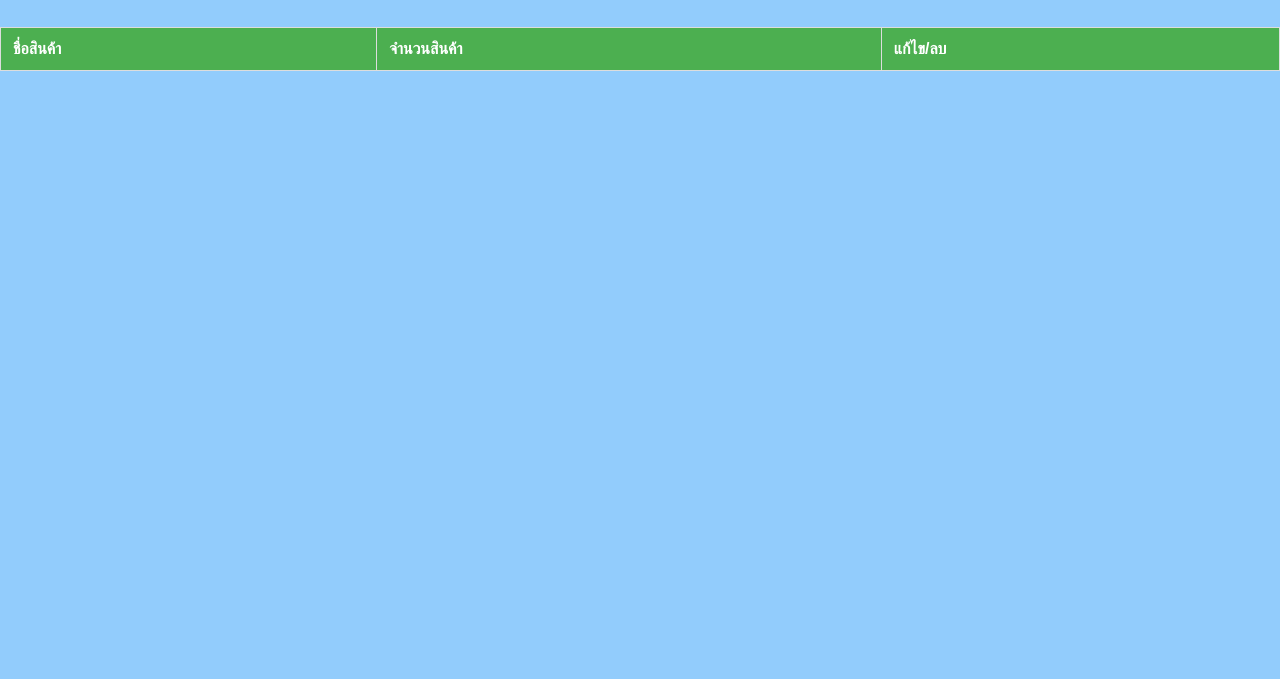
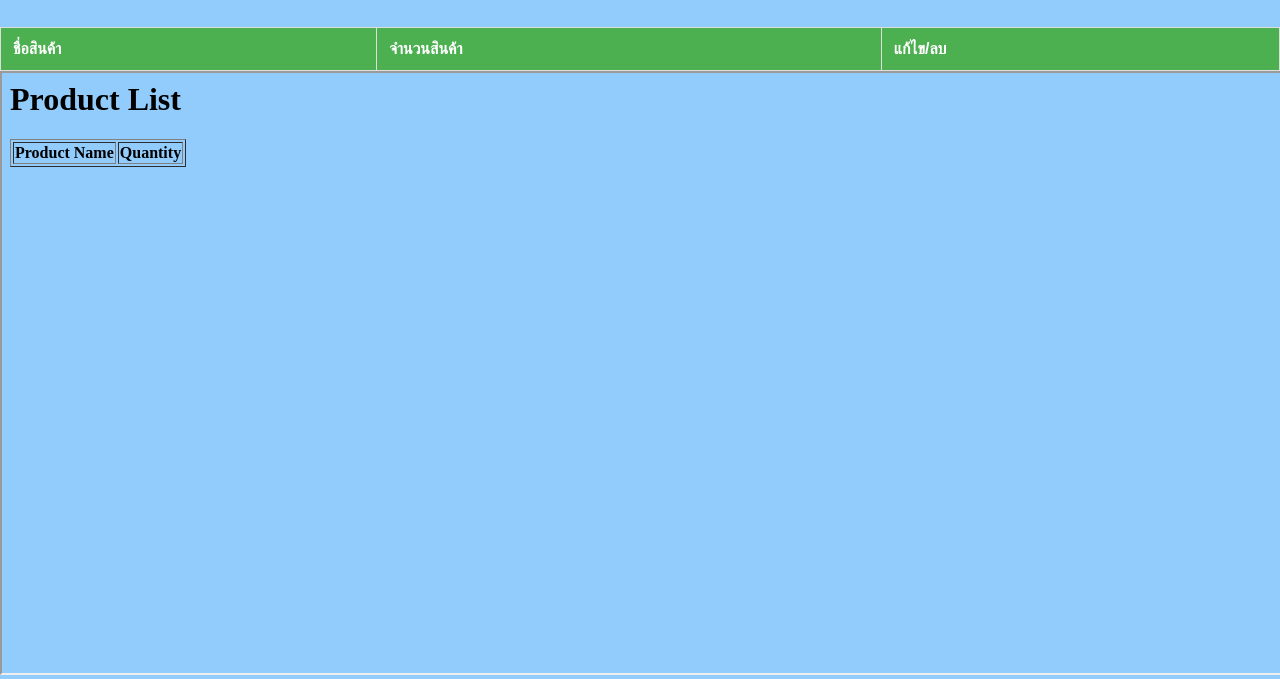
Before and after one commit to natthawutsingwan/Cckc.Stock, a plain HTML site: page index.html in a window 1280 px wide. Shown: the part 406-1085 px from the top of the page. Before the commit the page ends 800 px from the top, so only its background shows below. Drawn offline with Linux system fonts and the light colour scheme.

Commit message:
Update index.html

```diff
--- a/index.html
+++ b/index.html
@@ -118,7 +118,7 @@
 
     renderTable();
   </script>
-
+<iframe src="product_data.html" width="100%" height="600px"></iframe>
 
 </body>
 </html>
```
